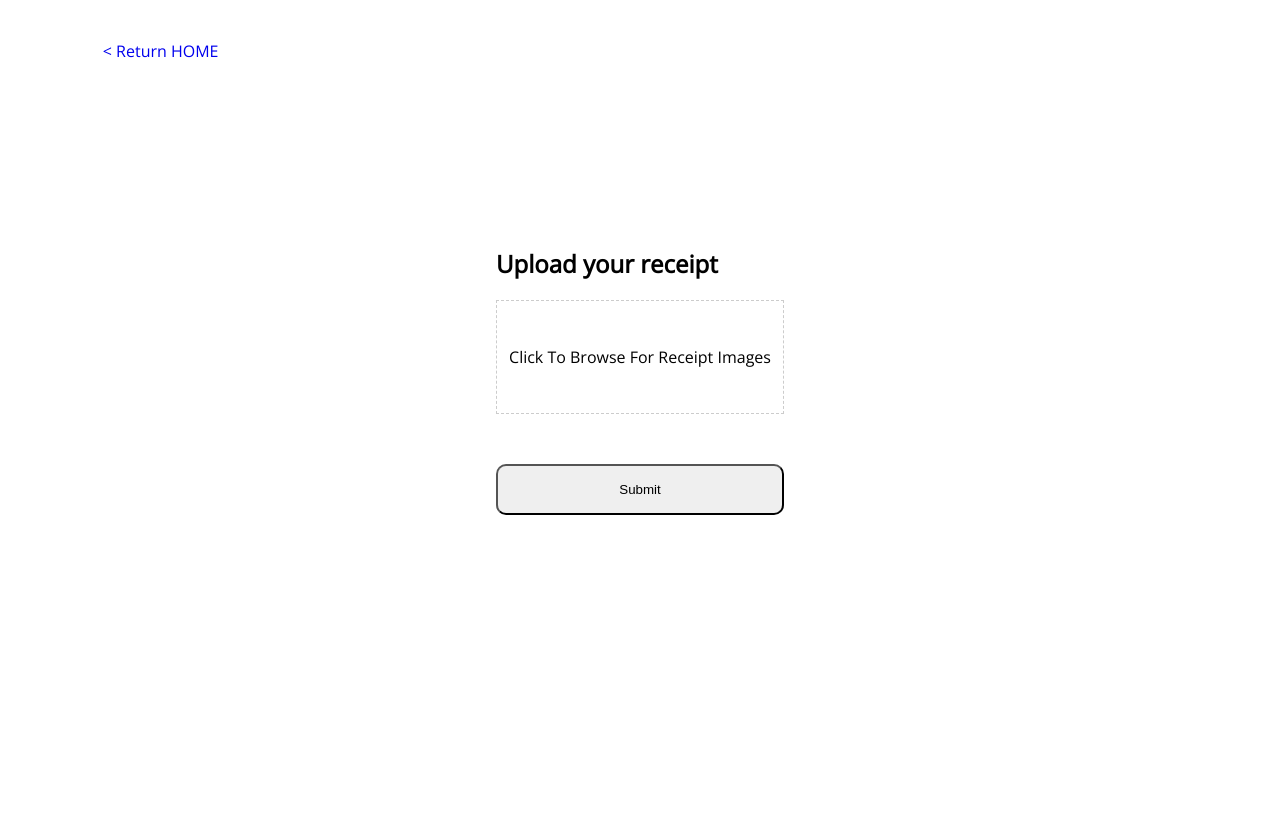
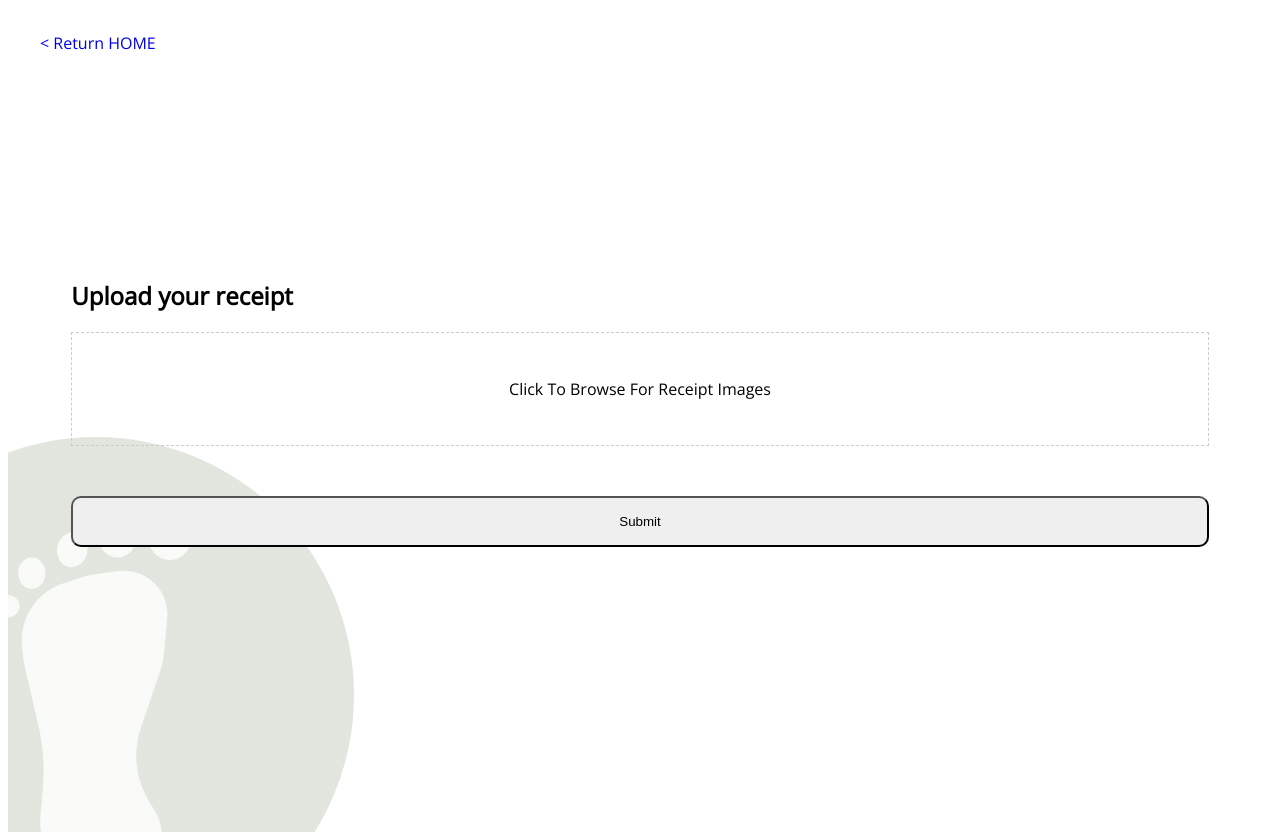
Before and after one commit to aavaSapkota/footprints, a Django app: page /upload/ in a window 1280 px wide. Before the commit the page ends 515 px from the top, so only its background shows below. Run offline with Django 3.2, Linux system fonts and the light colour scheme.

Commit message:
Add background image

```diff
--- a/cfTracker/templates/upload.html
+++ b/cfTracker/templates/upload.html
@@ -14,8 +14,8 @@
 {% endblock %}
 
 {% block body %}
-<div class="container">
-    <div>
+<div class="container" style="background-image: linear-gradient(rgba(255,255,255,0.8), rgba(255,255,255,0.8)), url('{% static 'svg/footprint.svg' %}')">
+    <div class="link">
         <a href="/">&lt; Return HOME</a>
     </div>
     <div class="wrapper">
--- a/static/css/base.css
+++ b/static/css/base.css
@@ -11,6 +11,4 @@
 
 body {
     font-family: "Open Sans", sans-serif;
-    display: flex;
-    justify-content: center;
 }
--- a/static/css/upload.css
+++ b/static/css/upload.css
@@ -1,9 +1,10 @@
 .container {
-    width: 85%;
-    height: 90vh;
+    height: 100vh;
     display: flex;
     flex-direction: column;
     margin-top: 2rem;
+    background-repeat: no-repeat;
+    background-position: left bottom;
 }
 
 .wrapper {
@@ -11,6 +12,14 @@
     display: flex;
     justify-content: center;
     align-items: center;
+}
+
+.link {
+    margin-left: 2rem;
+}
+
+.upload {
+    width: 90%;
 }
 
 .upload-form {
```
Lines whose indentation alone changed are shown as unchanged.
